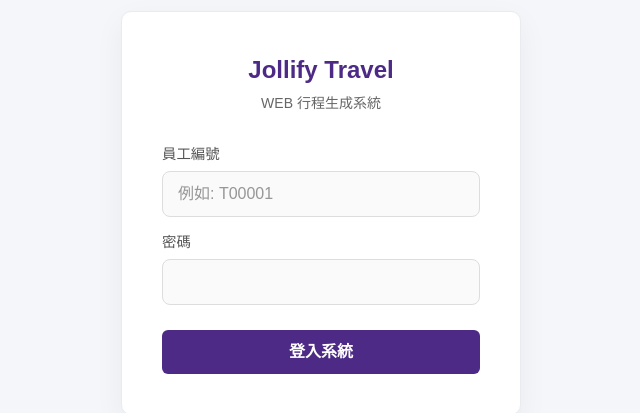
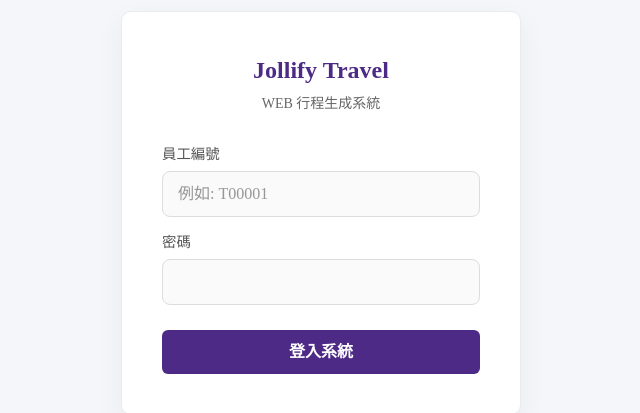
Before and after one commit to king-Bei/eweb-style, a React (Vite) app: page /login in a window 1280 px wide. Shown: the part 187-600 px from the top of the page, without its empty margins (319-959 px from the left). Built offline with nearby package versions, Linux system fonts and the light colour scheme; no server answers.

Commit message:
style: update global font stack to Noto Serif TC and preload Google Fonts

```diff
--- a/public/assets/classic/theme.css
+++ b/public/assets/classic/theme.css
@@ -1,4 +1,4 @@
-.jollify-luxury-theme { --c-pri: #4c2a85; --c-sec: #d4a93b; --c-bg: #fff; font-family: "PingFang TC", "Microsoft JhengHei", sans-serif !important; color: #333 !important; line-height: 1.6 !important; width: 100% !important; background: var(--c-bg) !important; padding-bottom:50px;}
+.jollify-luxury-theme { --c-pri: #4c2a85; --c-sec: #d4a93b; --c-bg: #fff; font-family: "Noto Serif TC", "PingFang TC", "Microsoft JhengHei", serif !important; color: #333 !important; line-height: 1.6 !important; width: 100% !important; background: var(--c-bg) !important; padding-bottom:50px;}
 .jollify-luxury-theme .j-wrapper { max-width: 1000px !important; margin: 0 auto !important; padding: 0 20px !important; }
 .jollify-luxury-theme .j-section { padding: 60px 0 !important; }
 .jollify-luxury-theme .bg-light-gray { background: #f9f9fb !important; border-top: 1px solid #eee; border-bottom: 1px solid #eee;}
--- a/src/ExportEngine.js
+++ b/src/ExportEngine.js
@@ -305,7 +305,7 @@
 };
 
 export const generateCss = () => {
-  return `.jollify-luxury-theme { --c-pri: #4c2a85; --c-sec: #d4a93b; --c-bg: #fff; font-family: "PingFang TC", "Microsoft JhengHei", sans-serif !important; color: #333 !important; line-height: 1.6 !important; width: 100% !important; background: var(--c-bg) !important; padding-bottom:50px;}
+  return `.jollify-luxury-theme { --c-pri: #4c2a85; --c-sec: #d4a93b; --c-bg: #fff; font-family: "Noto Serif TC", "PingFang TC", "Microsoft JhengHei", serif !important; color: #333 !important; line-height: 1.6 !important; width: 100% !important; background: var(--c-bg) !important; padding-bottom:50px;}
 .jollify-luxury-theme .j-wrapper { max-width: 1000px !important; margin: 0 auto !important; padding: 0 20px !important; }
 .jollify-luxury-theme .j-section { padding: 60px 0 !important; }
 .jollify-luxury-theme .bg-light-gray { background: #f9f9fb !important; border-top: 1px solid #eee; border-bottom: 1px solid #eee;}
--- a/src/index.css
+++ b/src/index.css
@@ -16,7 +16,7 @@
   margin: 0;
   padding: 0;
   background-color: var(--bg-body);
-  font-family: "PingFang TC", "Microsoft JhengHei", "Noto Serif TC", sans-serif;
+  font-family: "Noto Serif TC", "PingFang TC", "Microsoft JhengHei", serif;
   color: var(--text-primary);
 }
 
--- a/src/pages/Editor.jsx
+++ b/src/pages/Editor.jsx
@@ -333,7 +333,7 @@
 <script src="https://code.jquery.com/jquery-3.6.0.min.js"></script>
 <script src="https://cdnjs.cloudflare.com/ajax/libs/wow/1.1.2/wow.min.js"></script>
 <style>
-  body { margin: 0; padding: 0; font-family: "PingFang TC", "Microsoft JhengHei", sans-serif; background: #fff; }
+  body { margin: 0; padding: 0; font-family: "Noto Serif TC", "PingFang TC", "Microsoft JhengHei", serif; background: #fff; }
   ${css}
 </style>
 </head>
@@ -364,7 +364,7 @@
       headPreloads += `<link rel="preload" as="image" href="${itinerary.hero_data.image_url}">\n`;
     }
     // 如果有其他常用 CDN，也可在此預載
-    headPreloads += `<link rel="preconnect" href="https://fonts.googleapis.com">\n<link rel="preconnect" href="https://fonts.gstatic.com" crossorigin>\n`;
+    headPreloads += `<link rel="preconnect" href="https://fonts.googleapis.com">\n<link rel="preconnect" href="https://fonts.gstatic.com" crossorigin>\n<link href="https://fonts.googleapis.com/css2?family=Cormorant+Garamond:wght@400;600;700&family=Noto+Serif+TC:wght@300;400;600;700&display=swap" rel="stylesheet">\n`;
 
     setExportCodes({
       html: theme === 'classic'
```
